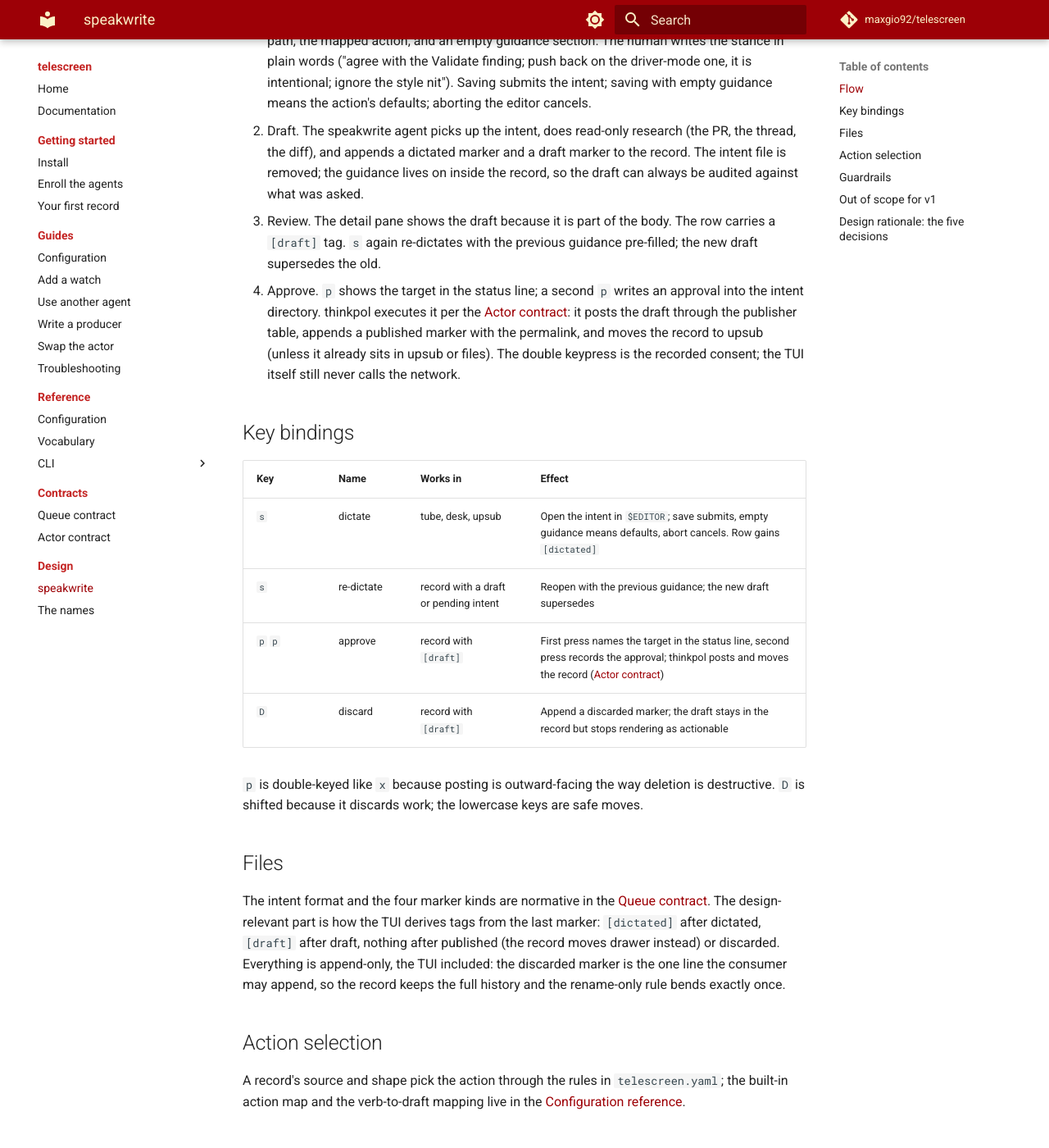
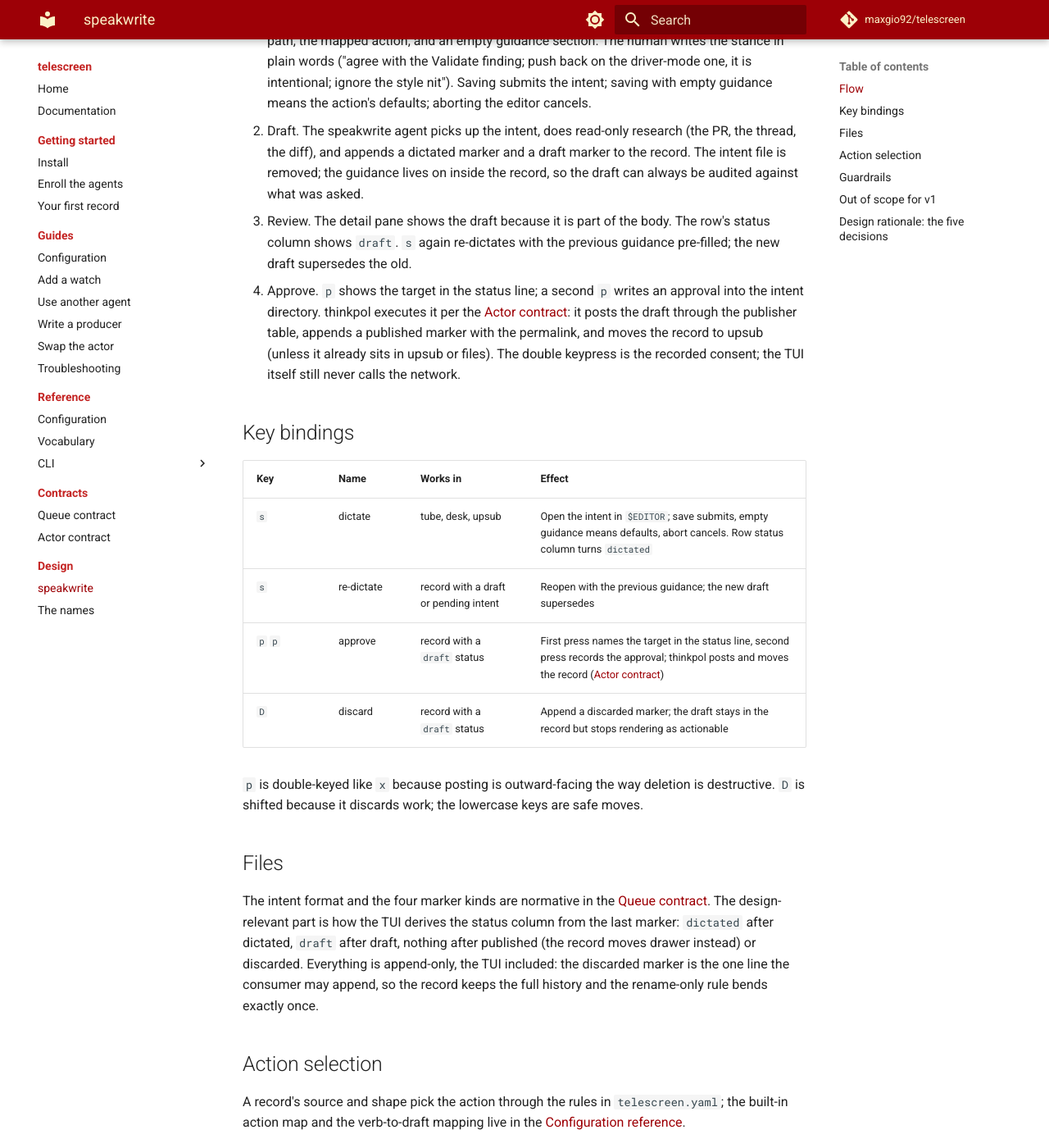
Before and after one commit to maxgio92/telescreen, an MkDocs documentation site: the page built from docs/design/speakwrite.md, in a window 1280 px wide and 1400 px high, scrolled down 362 px. Shown: the whole window at 82% size. Built offline with MkDocs 1.6.1 and Material for MkDocs 9.7.7, drawn with Linux system fonts in a browser that asks for light colours; comment, search, counter and statistics services are not loaded.

Commit message:
feat: a status column replaces the appended row tags
One word between metadata and summary: draft, dictated, stale, or
empty; the mark wins over staleness since it is the actionable state,
the stale reason stays in the detail pane, and stale rows keep their
dimming. Rows no longer change width with their state.

Signed-off-by: Massimiliano Giovagnoli <massimiliano.giovagnoli@chainguard.dev>
Co-Authored-By: Claude Fable 5 <noreply@anthropic.com>

```diff
--- a/docs/design/speakwrite.md
+++ b/docs/design/speakwrite.md
@@ -22,8 +22,9 @@ posts anything on its own; the actor is thinkpol
    the guidance lives on inside the record, so the draft can always be
    audited against what was asked.
 3. Review. The detail pane shows the draft because it is part of the
-   body. The row carries a `[draft]` tag. `s` again re-dictates with the
-   previous guidance pre-filled; the new draft supersedes the old.
+   body. The row's status column shows `draft`. `s` again re-dictates
+   with the previous guidance pre-filled; the new draft supersedes the
+   old.
 4. Approve. `p` shows the target in the status line; a second `p`
    writes an approval into the intent directory. thinkpol executes it
    per the [Actor contract](../contracts/thinkpol.md): it posts the
@@ -36,10 +37,10 @@ posts anything on its own; the actor is thinkpol
 
 | Key | Name | Works in | Effect |
 |---|---|---|---|
-| `s` | dictate | tube, desk, upsub | Open the intent in `$EDITOR`; save submits, empty guidance means defaults, abort cancels. Row gains `[dictated]` |
+| `s` | dictate | tube, desk, upsub | Open the intent in `$EDITOR`; save submits, empty guidance means defaults, abort cancels. Row status column turns `dictated` |
 | `s` | re-dictate | record with a draft or pending intent | Reopen with the previous guidance; the new draft supersedes |
-| `p` `p` | approve | record with `[draft]` | First press names the target in the status line, second press records the approval; thinkpol posts and moves the record ([Actor contract](../contracts/thinkpol.md)) |
-| `D` | discard | record with `[draft]` | Append a discarded marker; the draft stays in the record but stops rendering as actionable |
+| `p` `p` | approve | record with a `draft` status | First press names the target in the status line, second press records the approval; thinkpol posts and moves the record ([Actor contract](../contracts/thinkpol.md)) |
+| `D` | discard | record with a `draft` status | Append a discarded marker; the draft stays in the record but stops rendering as actionable |
 
 `p` is double-keyed like `x` because posting is outward-facing the way
 deletion is destructive. `D` is shifted because it discards work; the
@@ -49,9 +50,9 @@ lowercase keys are safe moves.
 
 The intent format and the four marker kinds are normative in the
 [Queue contract](../contracts/recdep.md). The design-relevant part is
-how the TUI derives tags from the last marker: `[dictated]` after
-dictated, `[draft]` after draft, nothing after published (the record
-moves drawer instead) or discarded. Everything is append-only, the TUI
+how the TUI derives the status column from the last marker: `dictated`
+after dictated, `draft` after draft, nothing after published (the
+record moves drawer instead) or discarded. Everything is append-only, the TUI
 included: the discarded marker is the one line the consumer may append,
 so the record keeps the full history and the rename-only rule bends
 exactly once.
```
Also changed, not shown: README.md (+6 -4 lines), docs/design/names.md (+3 -2 lines), docs/getting-started/first-record.md (+4 -3 lines), minitrue/SKILL.md (+2 -2 lines), 4 other files.
